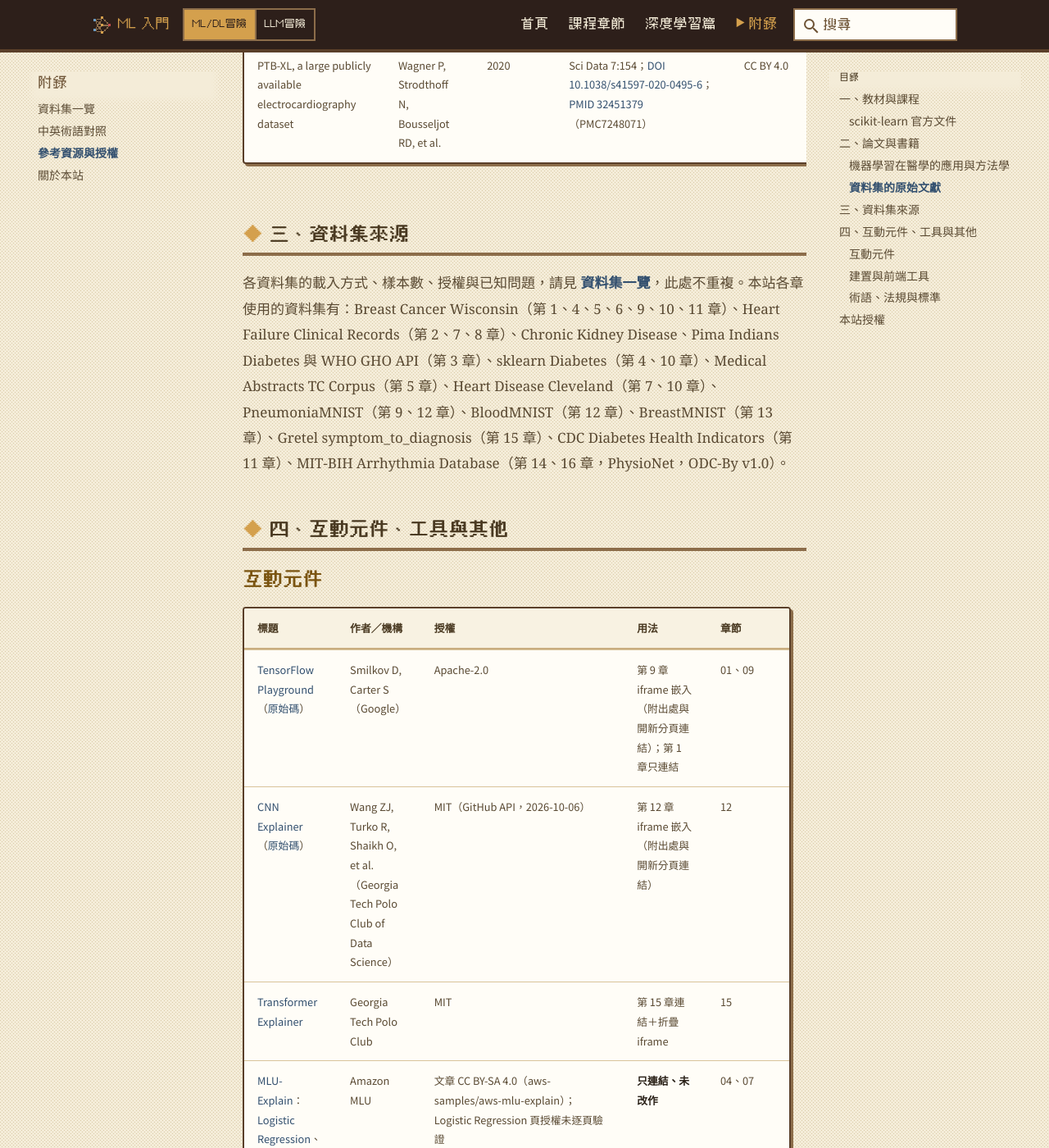
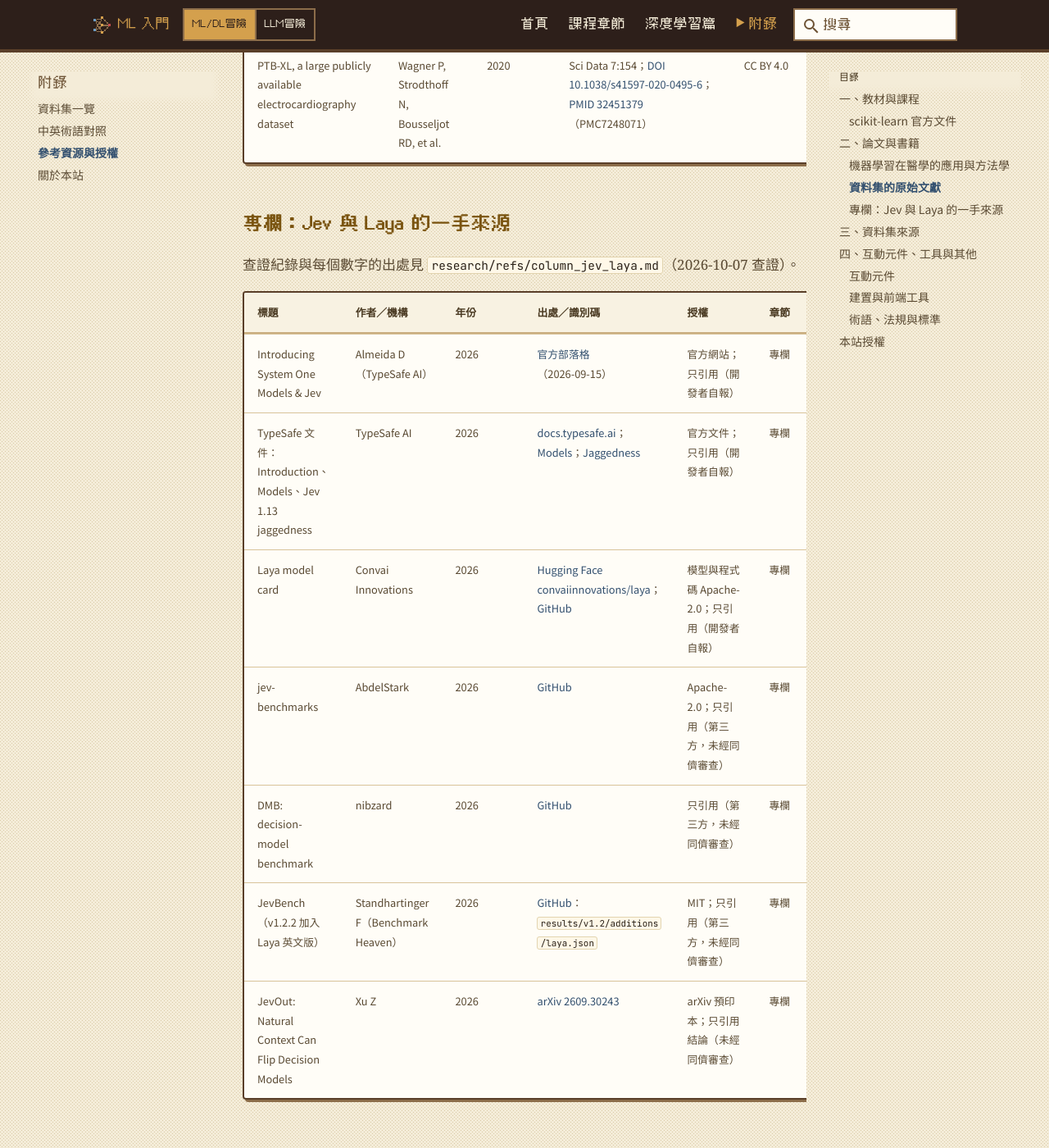
Before and after one commit to fireman333/ml-for-med-students, an MkDocs documentation site: the page built from docs/appendix/references.md, in a window 1280 px wide and 1400 px high, scrolled down 11944 px. Shown: the whole window at 82% size. Built offline with MkDocs 1.6.1 and Material for MkDocs 9.7.7, drawn with Linux system fonts in a browser that asks for light colours; a script that is not in the unit is left out.

Commit message:
feat: add column on Jev and Laya decision models
Co-Authored-By: Claude Opus 5.5 <noreply@anthropic.com>

```diff
--- a/docs/appendix/references.md
+++ b/docs/appendix/references.md
@@ -118,6 +118,20 @@
 | PhysioBank, PhysioToolkit, and PhysioNet: components of a new research resource for complex physiologic signals | Goldberger AL, Amaral LAN, Glass L, et al. | 2000 | Circulation 101(23):e215–e220（PhysioNet 要求的標準引用） | 期刊版權 | 14、16 |
 | PTB-XL, a large publicly available electrocardiography dataset | Wagner P, Strodthoff N, Bousseljot RD, et al. | 2020 | Sci Data 7:154；[DOI 10.1038/s41597-020-0495-6](https://doi.org/10.1038/s41597-020-0495-6)；[PMID 32451379](https://pubmed.ncbi.nlm.nih.gov/32451379/)（PMC7248071） | CC BY 4.0 | 14（只在文字介紹 `strat_fold`，未下載） |
 
+### 專欄：Jev 與 Laya 的一手來源
+
+查證紀錄與每個數字的出處見 `research/refs/column_jev_laya.md`（2026-10-07 查證）。
+
+| 標題 | 作者／機構 | 年份 | 出處／識別碼 | 授權 | 章節 |
+|---|---|---|---|---|---|
+| Introducing System One Models & Jev | Almeida D（TypeSafe AI） | 2026 | [官方部落格](https://typesafe.ai/blog/introducing-system-one-models-and-jev)（2026-09-15） | 官方網站；只引用（開發者自報） | 專欄 |
+| TypeSafe 文件：Introduction、Models、Jev 1.13 jaggedness | TypeSafe AI | 2026 | [docs.typesafe.ai](https://docs.typesafe.ai/introduction)；[Models](https://docs.typesafe.ai/models)；[Jaggedness](https://docs.typesafe.ai/model-jaggedness/jev-1.13) | 官方文件；只引用（開發者自報） | 專欄 |
+| Laya model card | Convai Innovations | 2026 | [Hugging Face convaiinnovations/laya](https://huggingface.co/convaiinnovations/laya)；[GitHub](https://github.com/NandhaKishorM/laya) | 模型與程式碼 Apache-2.0；只引用（開發者自報） | 專欄 |
+| jev-benchmarks | AbdelStark | 2026 | [GitHub](https://github.com/AbdelStark/jev-benchmarks) | Apache-2.0；只引用（第三方，未經同儕審查） | 專欄 |
+| DMB: decision-model benchmark | nibzard | 2026 | [GitHub](https://github.com/nibzard/decision-model-benchmark) | 只引用（第三方，未經同儕審查） | 專欄 |
+| JevBench（v1.2.2 加入 Laya 英文版） | Standhartinger F（Benchmark Heaven） | 2026 | [GitHub](https://github.com/fstandhartinger/jevbench)：`results/v1.2/additions/laya.json` | MIT；只引用（第三方，未經同儕審查） | 專欄 |
+| JevOut: Natural Context Can Flip Decision Models | Xu Z | 2026 | [arXiv 2609.30243](https://arxiv.org/abs/2609.30243) | arXiv 預印本；只引用結論（未經同儕審查） | 專欄 |
+
 ## 三、資料集來源
 
 各資料集的載入方式、樣本數、授權與已知問題，請見 **[資料集一覽](datasets.md)**，此處不重複。本站各章使用的資料集有：Breast Cancer Wisconsin（第 1、4、5、6、9、10、11 章）、Heart Failure Clinical Records（第 2、7、8 章）、Chronic Kidney Disease、Pima Indians Diabetes 與 WHO GHO API（第 3 章）、sklearn Diabetes（第 4、10 章）、Medical Abstracts TC Corpus（第 5 章）、Heart Disease Cleveland（第 7、10 章）、PneumoniaMNIST（第 9、12 章）、BloodMNIST（第 12 章）、BreastMNIST（第 13 章）、Gretel symptom_to_diagnosis（第 15 章）、CDC Diabetes Health Indicators（第 11 章）、MIT-BIH Arrhythmia Database（第 14、16 章，PhysioNet，ODC-By v1.0）。
--- a/mkdocs.yml
+++ b/mkdocs.yml
@@ -100,6 +100,7 @@ nav:
       - 14 心電圖與資料洩漏: chapters/14-ecg.md
       - 15 注意力機制與 Transformer: chapters/15-transformer.md
       - 16 自編碼器與生成模型: chapters/16-generative.md
+      - 專欄：Jev 與 Laya: chapters/column-jev-laya.md
   - 附錄:
       - 資料集一覽: appendix/datasets.md
       - 中英術語對照: appendix/glossary.md
```
Also changed, not shown: docs/appendix/glossary.md (+6 -0 lines), docs/chapters/15-transformer.md (+1 -0 lines), docs/chapters/column-jev-laya.md (added, +127 -0 lines), docs/index.md (+6 -0 lines).
